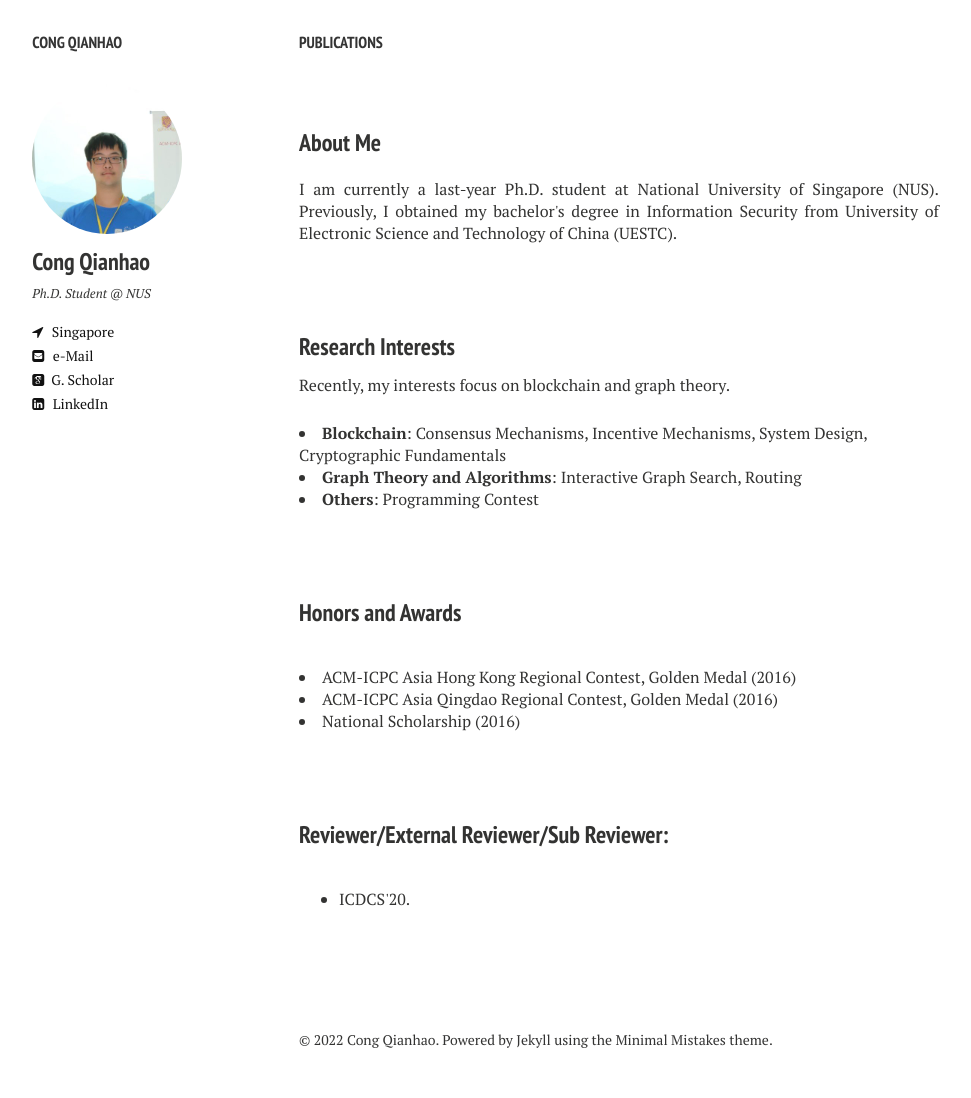
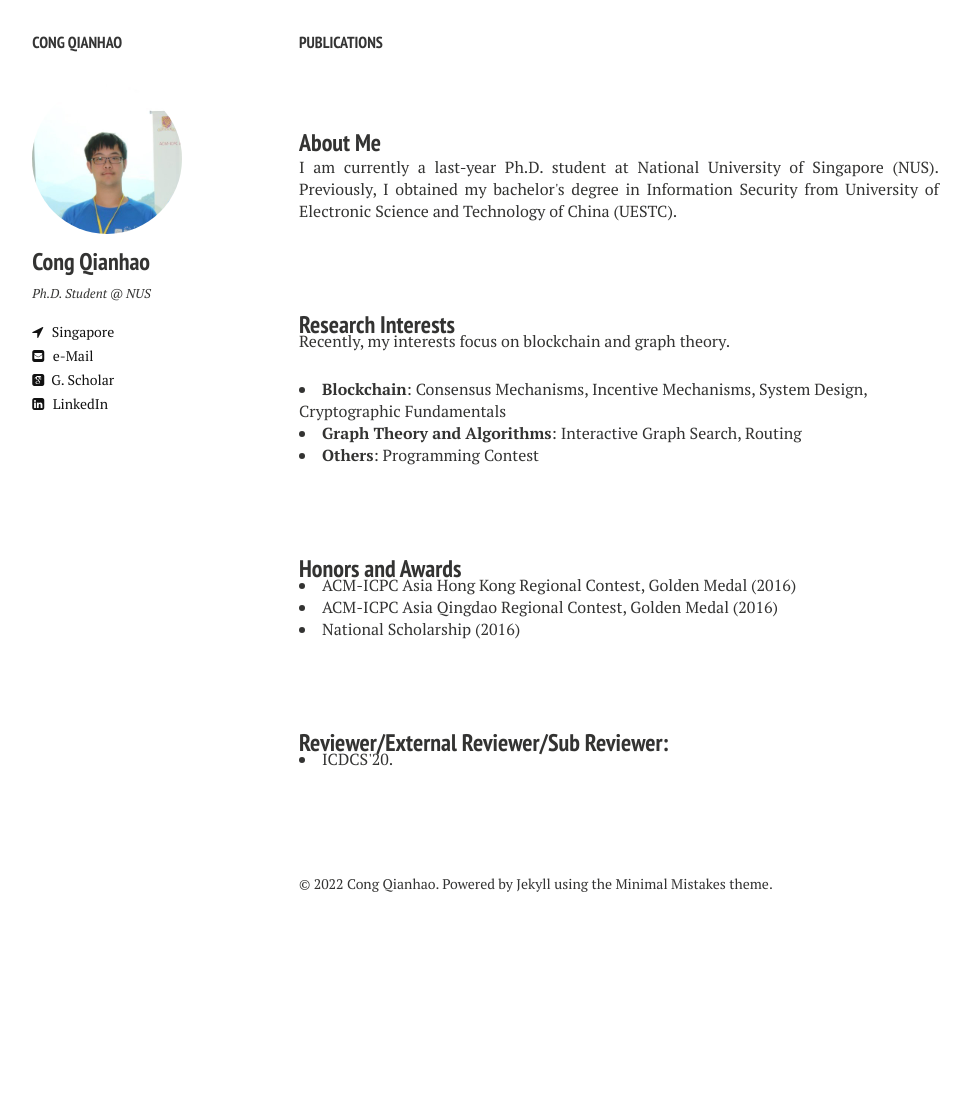
Before and after one commit to cong741/cong741.github.io, a Jekyll site: the page built from index.md, in a window 1280 px wide. Shown: the whole page, without its empty margins (21-992 px from the left). Built offline with Jekyll 4.4.1, drawn with Linux system fonts in a browser that asks for light colours; nearby versions of some CDN libraries; after the commit the page ends 942 px from its top, so only the background shows below that.

Commit message:
Update index.md

```diff
--- a/index.md
+++ b/index.md
@@ -4,13 +4,13 @@ description: "Cong Qianhao's website"
 tags: [Jekyll, theme, responsive, blog, template]
 image: banner1.png
 ---
-<h3 style="margin-bottom:0px;padding-top:20px;">About Me</h3> <br>
+<h3 style="margin-bottom:0px;padding-top:20px;">About Me</h3>
 
 <p align="justify">I am currently a last-year Ph.D. student at National University of Singapore (NUS). Previously, I obtained my bachelor's degree in Information Security from University of Electronic Science and Technology of China (UESTC). </p>
 <br>
 <br>
 
-<h3 style="margin-bottom:-8px;padding-top:20px;">Research Interests</h3> <br>
+<h3 style="margin-bottom:-8px;padding-top:20px;">Research Interests</h3>
 <p align="justify">Recently, my interests focus on blockchain and graph theory.
 </p>
 <li>
@@ -25,7 +25,7 @@ image: banner1.png
 <br>
 <br>
 
-<h3 style="margin-bottom:-8px;padding-top:20px;">Honors and Awards</h3> <br>
+<h3 style="margin-bottom:-8px;padding-top:20px;">Honors and Awards</h3>
 <li>
 ACM-ICPC Asia Hong Kong Regional Contest, Golden Medal (2016)
 </li>
@@ -38,10 +38,8 @@ National Scholarship (2016)
 <br>
 <br>
 
-<h3 style="margin-bottom:-8px;padding-top:20px;">Reviewer/External Reviewer/Sub Reviewer:</h3> <br>
-<ul>
+<h3 style="margin-bottom:-8px;padding-top:20px;">Reviewer/External Reviewer/Sub Reviewer:</h3>
 <li> ICDCS'20.
 </li>
-</ul>
 <br>
 <br>
```
